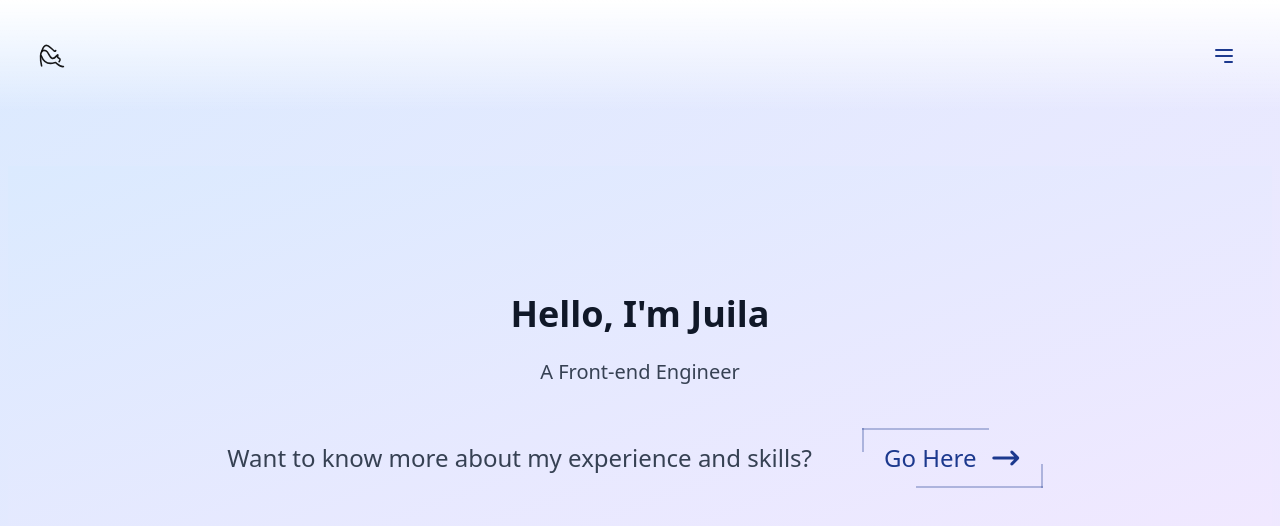
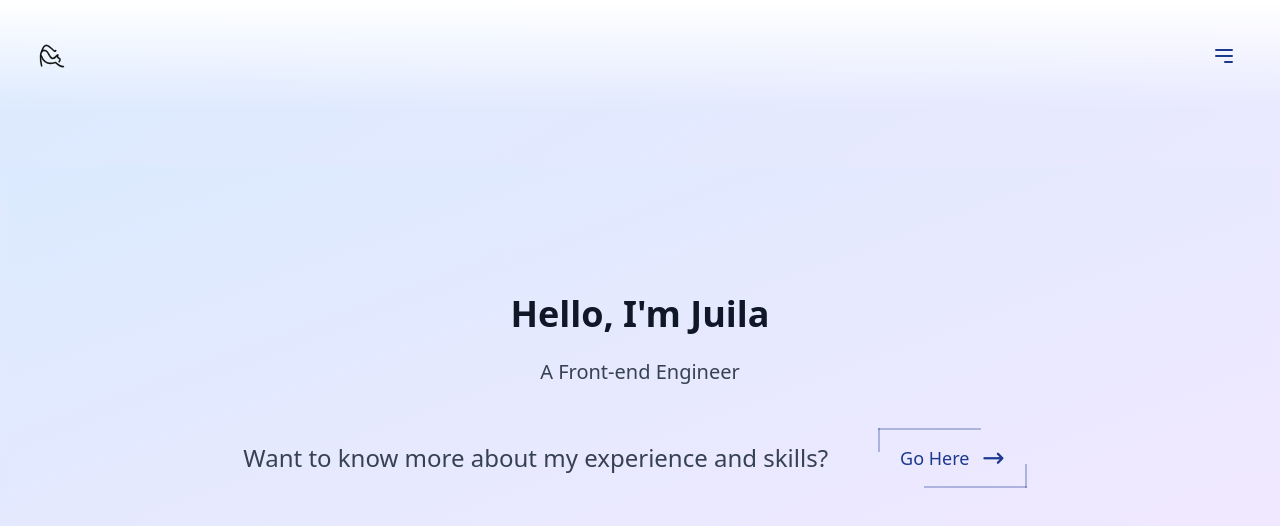
Before and after one commit to lun723/One-Idea, a React (Vite) app: page / in a window 1280 px wide. Shown: the top 526 px of the page. Built offline with nearby package versions, Linux system fonts and the light colour scheme.

Commit message:
調整button type及樣式

```diff
--- a/src/components/Button/Button.styles.ts
+++ b/src/components/Button/Button.styles.ts
@@ -1,5 +1,5 @@
 export const baseButtonClass =
-    "group relative min-w-[8rem] h-12 bg-transparent text-blue-900 flex items-center justify-center hover:active:scale-95 transition-all duration-300 cursor-pointer";
+    "group relative min-w-[8rem] h-12 bg-transparent text-lg text-blue-900 flex items-center justify-center hover:active:scale-95 transition-all duration-300 cursor-pointer";
 
 export const swapCornerLines = [
     // 左上角 L：初始顯示 → hover 時縮回
--- a/src/components/Button/Button.types.ts
+++ b/src/components/Button/Button.types.ts
@@ -1,4 +1,5 @@
+import type { ReactNode } from 'react';
 export interface ButtonProps {
-    label: string;
+    label: ReactNode;
     onClick: () => void;
 }
```
